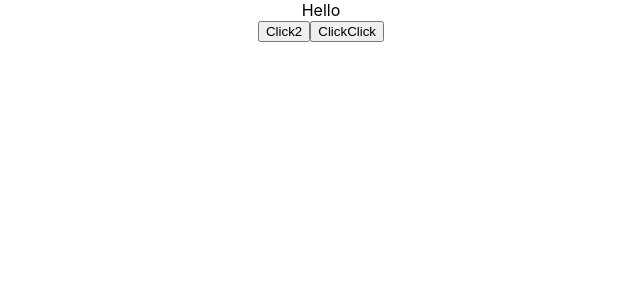
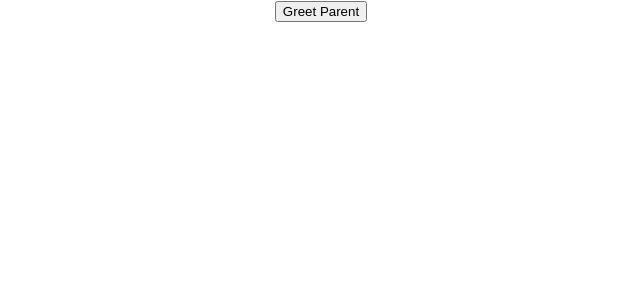
Before and after one commit to m6code/reactjs_tutorial_for_beginners_youtube, a React (Create React App) app in the folder hello-world/: page / in a window 1280 px wide. Shown: the top 300 px of the page, without its empty margins (319-959 px from the left). Built offline with nearby package versions, Linux system fonts and the light colour scheme.

Commit message:
Methods as Props

```diff
--- a/hello-world/src/App.js
+++ b/hello-world/src/App.js
@@ -21,6 +21,8 @@ import FunctionClick from "./components/FunctionClick";
 import ClassClick from "./components/ClassClick";
 // eslint-disable-next-line
 import EventBind from "./components/EventBind";
+// eslint-disable-next-line
+import ParentComponent from './components/ParentComponent';
 
 // function App() {
 //   return (
@@ -35,9 +37,11 @@ class App extends Component{
     return (
       <div className="App">
 
-      <EventBind/>
+      <ParentComponent/>
 
-     {/* <FunctionClick/>
+     {/*  <EventBind/>
+
+     <FunctionClick/>
       <ClassClick/>
 
       <Counter/>
--- /dev/null
+++ b/hello-world/src/components/ChildComponent.js
@@ -0,0 +1,11 @@
+import React from 'react'
+
+function ChildComponent(props) {
+	return (
+		<div>
+			<button onClick={() => props.greetHandler('Child Component') }> Greet Parent </button>
+		</div>
+	)
+}
+
+export default ChildComponent
--- /dev/null
+++ b/hello-world/src/components/ParentComponent.js
@@ -0,0 +1,28 @@
+import React from 'react'
+import ChildComponent from './ChildComponent'
+class ParentComponents extends React.Component {
+
+	constructor(props) {
+		super(props)
+
+		this.state = {
+			parentName: "Parent Component"
+		}
+
+		this.greetParent = this.greetParent.bind(this)
+	}
+
+	greetParent(childName){
+		alert(`Hello ${this.state.parentName} from ${childName}`)
+	}
+
+	render() {
+		return (
+			<div>
+				<ChildComponent greetHandler={this.greetParent} />
+			</div>
+			)
+	}
+}
+
+export default ParentComponents
```
Also changed, not shown: 1 other file (tests, documents, lock files or other folders).
